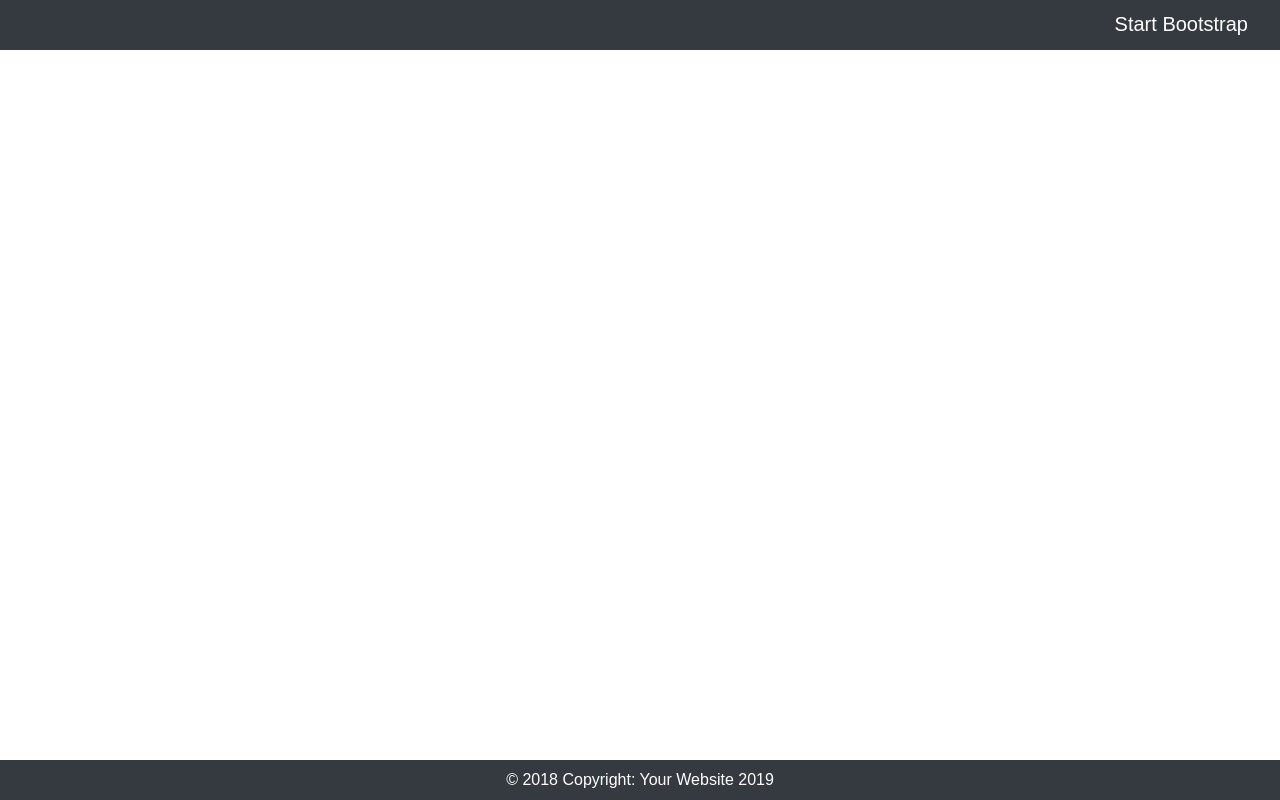
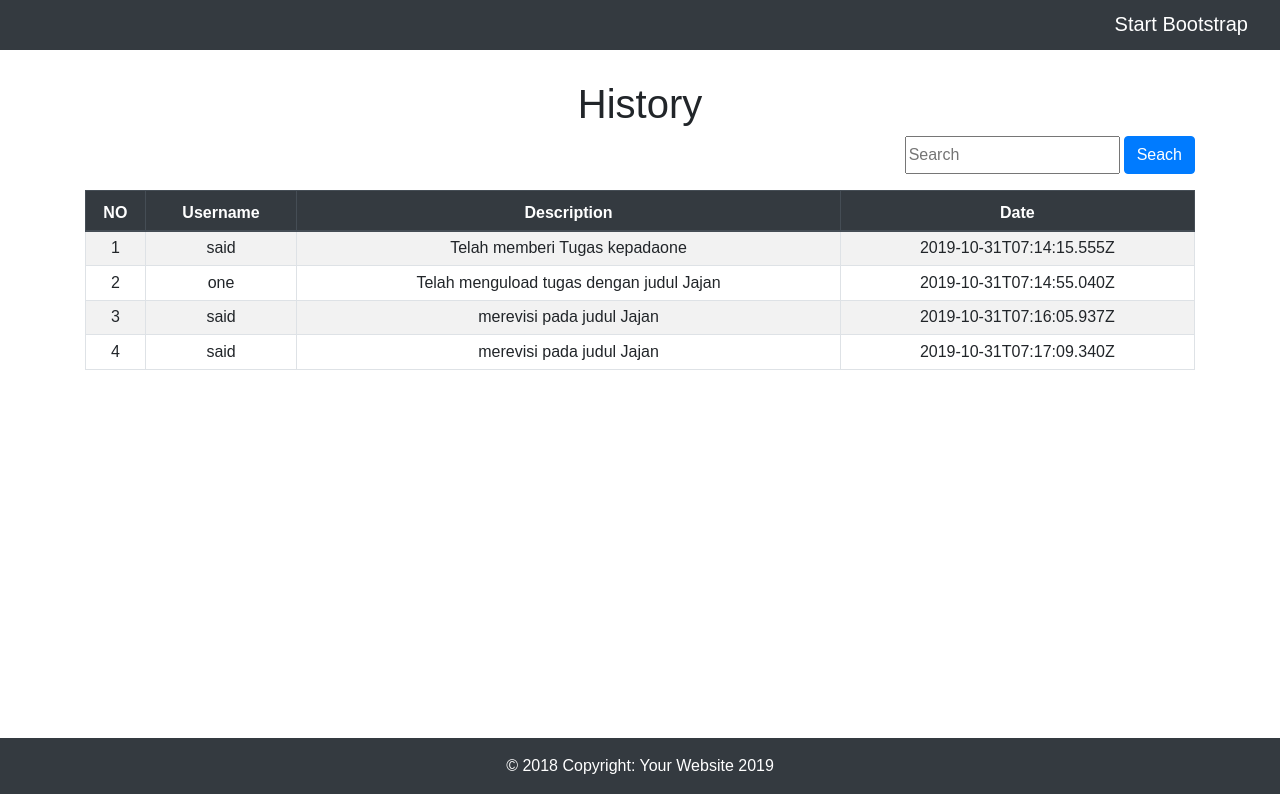
Before and after one commit to msaid-a/Final-Project, a React (Create React App) app: page /history in a window 1280 px wide. Built offline with nearby package versions, Linux system fonts and the light colour scheme; data requests are answered from the project's data file.

Commit message:
Hostory done

```diff
--- a/src/component/DataKaryawan.jsx
+++ b/src/component/DataKaryawan.jsx
@@ -67,7 +67,13 @@ saveGaji = (id, nama, nik) =>{
             bonus
 
         }).then(res=>{
-            alert('success')
+            axios.post('http://localhost:2020/history',{
+                user:this.props.userName,
+                desc:'Telah memberi gaji kepada' + nama,
+                date: new Date()
+            }).then(res=>{
+                alert('success')
+            })
             // this.toggleCancel()
         }).catch(err => {
             alert(err.message)
@@ -111,7 +117,14 @@ postTugas = (id,nama,nik) =>{
     axios.post('http://localhost:2020/tugas',{
         idUser,namaUser,title,description,deadline,from,hasil,status
     }).then(res=>{
-        alert('success')
+        axios.post('http://localhost:2020/history',{
+                user:this.props.userName,
+                desc:'Telah memberi Tugas kepada' + nama,
+                divisi:this.props.jabatan.split(' ')[1],
+                date: new Date()
+            }).then(res=>{
+                alert('success')
+            })
     })
 }
 
@@ -123,8 +136,14 @@ componentDidMount= () =>{
 deleteKaryawan = (id) =>{
     axios.delete('http://localhost:2020/karyawan/'+id,{
     }).then(res=>{
-        alert('success')
-        this.getData()
+        axios.post('http://localhost:2020/history',{
+                user:this.props.userName,
+                desc:'Telah Menghapus Karyawan dengan id' + id,
+                date: new Date()
+            }).then(res=>{
+                alert('success')
+                this.getData()
+            })
     })
 }
 
--- a/src/component/DataTugas.jsx
+++ b/src/component/DataTugas.jsx
@@ -32,15 +32,23 @@ export class DataTugas extends Component {
             }
         }).then(res => {
             this.setState({karyawan: res.data})
+            console.log(this.state.karyawan)
         })
     }
 
-    doneTugas = (id) =>{
+    doneTugas = (id,title) =>{
         axios.patch('http://localhost:2020/tugas/'+id,{
             status : 'Selesai'
         }).then(res=>{
-            alert('Sucess')
-            this.getTugas()
+            axios.post('http://localhost:2020/history',{
+                user:this.props.userName,
+                desc:'menyatakan tugas selesai pada judul ' + title,
+                divisi: this.props.jabatan.split(' ')[1],
+                date: new Date()
+            }).then(res=>{
+                alert('success')
+                this.getTugas()
+            })
         })
     }
 
@@ -53,9 +61,17 @@ export class DataTugas extends Component {
             deadline,
             status:"REVISI"
         }).then(res => {
-            alert('success')
-            this.getTugas()
-            this.toggleCancel()
+            axios.post('http://localhost:2020/history',{
+                user:this.props.userName,
+                desc:'merevisi pada judul ' + this.state.selectTugas.title,
+                divisi: this.props.jabatan.split(' ')[1],
+                date: new Date()
+
+            }).then(res=>{
+                alert('success')
+                this.getTugas()
+                this.toggleCancel()
+            })
         })
     }
 
@@ -78,7 +94,7 @@ export class DataTugas extends Component {
                 <td>{data.title}</td>
                 <td>{data.deadline}</td>
                 <td><a href={data.hasil} className="btn btn-warning"> Download Hasil </a></td>
-                <td><button className="btn btn-success mr-1" onClick={()=>this.doneTugas(data.id)}>Done</button>
+                <td><button className="btn btn-success mr-1" onClick={()=>this.doneTugas(data.id,data.title)}>Done</button>
                     <button className="btn btn-danger" onClick={()=>this.toggle(data.id,data.title)}>Revisi</button></td>
                 <td>{data.status}</td>
             </tr>)
--- a/src/component/Footer.jsx
+++ b/src/component/Footer.jsx
@@ -10,11 +10,11 @@ class Footer extends Component {
             //             </div>
             //         </div>
             // </div>
-            <div className=" fixed-bottom footer mt-auto" style={{height:40}}>
+            <div className=" footer" style={{marginTop:'25%'}}>
               <footer className="">
                   <div className=" container-fluid">
 
-                  <div className="footer-copyright text-center  py-2 w-100 bg-dark text-white">© 2018 Copyright:
+                  <div className="footer-copyright text-center  py-3 w-100 bg-dark text-white">© 2018 Copyright:
                       Your
                       Website 2019
                   </div>
--- a/src/component/Gaji.jsx
+++ b/src/component/Gaji.jsx
@@ -2,6 +2,7 @@ import React, { Component } from 'react'
 import {connect} from 'react-redux'
 import {Redirect} from 'react-router-dom'
 import axios from 'axios'
+
 
 class Gaji extends Component {
 
--- a/src/component/History.jsx
+++ b/src/component/History.jsx
@@ -1,13 +1,95 @@
 import React, { Component } from 'react'
+import axios from '../config/index'
+import {connect} from 'react-redux'
 
 export class History extends Component {
+    state={
+        history:[]
+    }
+    getHistory =() =>{
+        let divisi = this.props.jabatan.split(' ')[1]
+            if(this.props.userName=="admin"){
+                return axios.get('/history')
+                        .then(res=>{
+                        this.setState({history:res.data})
+                    }).catch(err => {
+                        console.log(err)
+                    })
+
+            }
+
+             axios.get('/history',{
+                             params:{
+                                divisi : divisi
+                                }
+                            })
+                        .then(res=>{
+                        this.setState({history:res.data})
+                        console.log(this.state.history)
+                    }).catch(err => {
+                        console.log(err)
+                    })
+
+
+    }
+
+    componentDidMount = () =>{
+        this.getHistory()
+
+
+    }
+
+    renderHistory = () =>{
+        let no = 0
+        return this.state.history.map(data =>{
+            no++
+            return (<tr>
+                <td>{no}</td>
+                <td>{data.user}</td>
+                <td>{data.desc}</td>
+                <td>{data.date}</td>
+            </tr>)
+        })
+    }
+
     render() {
         return (
-            <div>
-                <h1>Historuy</h1>
+            <div className="container">
+                <form style={{marginTop:80}} className="ml-auto">
+                <h1>History </h1>
+
+                    <div className="form-group d-flex justify-content-end">
+
+                        <label className="sr-only">Password</label>
+                            <input type="text" className=""  placeholder="Search"></input>
+                        <button type="submit" class="btn btn-primary ml-1">Seach</button>
+                             </div>
+                </form>
+                <table className="table table-sm table table-bordered table-striped table-responsive-md btn-table mb-5">
+                    <thead style={{fontSize: 15}}  className='thead-dark' style={{height:40}}>
+                    <tr>
+                    <th>NO</th>
+                    <th>Username</th>
+                    <th>Description</th>
+                    <th>Date</th>
+                    </tr>
+                    </thead>
+                    <tbody>
+                        {this.renderHistory()}
+                    </tbody>
+                </table>
             </div>
         )
     }
 }
 
-export default History
+const mapStateToProps = (state) =>{
+    return {
+      userName : state.auth.username,
+      iD : state.auth.id,
+      jabatan : state.auth.jabatan
+    }
+  }
+
+
+export default connect(mapStateToProps)(History)
--- a/src/component/Navbar.jsx
+++ b/src/component/Navbar.jsx
@@ -20,6 +20,9 @@ class Header extends Component {
                     <i className="fas fa-money-bill-wave-alt" />
                     <span>Gaji Karyawan</span>
                 </Link>
+                <Link to="/history" className="menu-item" >
+                    <span>History</span>
+                </Link>
                 <Link onClick={this.props.logoutData}>
                       <button className="menu-item btn btn-danger">Logout</button>
                 </Link>
@@ -38,6 +41,9 @@ class Header extends Component {
                     <i className="fas fa-money-bill-wave-alt" />
                     <span>Data Tugas</span>
                 </Link>
+                <Link to="/history" className="menu-item" >
+                    <span>History</span>
+                </Link>
                 <Link onClick={this.props.logoutData}>
                       <button className="menu-item btn btn-danger">Logout</button>
                 </Link>
@@ -52,6 +58,9 @@ class Header extends Component {
                 <Link to="/tugas" className="menu-item" >
                     <i className="fas fa-money-bill-wave-alt" />
                     <span>Daftar Tugas</span>
+                </Link>
+                <Link to="/history" className="menu-item" >
+                    <span>History</span>
                 </Link>
                 <Link onClick={this.props.logoutData}>
                       <button className="menu-item btn btn-danger">Logout</button>
--- a/src/component/Register.jsx
+++ b/src/component/Register.jsx
@@ -22,7 +22,13 @@ class Register extends Component {
         axios.post('http://localhost:2020/karyawan/',{
             nik,username,email,password,nama,gender,agama,pendidikan,jabatan,pekerjaan
         }).then(res=> {
-            alert('Success')
+            axios.post('http://localhost:2020/history',{
+                user: "admin",
+                desc: "telah menambahkan karyawan baru dengan username " + username,
+                date: new Date()
+            }).then(res=>{
+                alert('Success')
+            })
         })
 
     }
--- a/src/component/Tugas.jsx
+++ b/src/component/Tugas.jsx
@@ -44,7 +44,7 @@ class Tugas extends Component {
 
 
 
-    postTugas = (id,_status) =>{
+    postTugas = (id,_status,title) =>{
         let hasil = this.hasil.value
         let status = 'Terupload'
         if(_status == 'REVISI'){
@@ -56,8 +56,16 @@ class Tugas extends Component {
             hasil : hasil,
             status : status
         }).then(res =>{
-            alert('success')
-            this.getTugas()
+            axios.post('http://localhost:2020/history',{
+                user: this.props.userName,
+                desc :'Telah menguload tugas dengan judul ' + title,
+                divisi:this.props.jabatan.split(' ')[1],
+                date: new Date()
+
+            }).then(res=>{
+                alert('success')
+                this.getTugas()
+            })
         })
     }
 
@@ -150,7 +158,7 @@ class Tugas extends Component {
         </ModalBody>
         <ModalFooter>
           <Button color="secondary" onClick={this.toggleTugasCancel}>Close</Button>
-          <Button color="primary" onClick={() => this.postTugas(id,status)}>Submit</Button>
+          <Button color="primary" onClick={() => this.postTugas(id,status,title)}>Submit</Button>
         </ModalFooter>
       </Modal>
             </div>
--- a/src/fakeApi/db.json
+++ b/src/fakeApi/db.json
@@ -66,16 +66,16 @@
       "id": 6
     },
     {
-      "nik": 213813861,
+      "nik": 12344121,
       "username": "ujang",
       "email": "ujang@ujang.com",
       "password": "11223344",
       "nama": "ujang",
       "gender": "Laki-Laki",
-      "agama": "islam",
-      "pendidikan": "s2",
+      "agama": "Islam",
+      "pendidikan": "S2",
       "jabatan": "Karyawan Marketing",
-      "pekerjaan": "Digital Marketing",
+      "pekerjaan": "Sales",
       "id": 7
     }
   ],
@@ -199,11 +199,11 @@
       "idUser": 3,
       "namaUser": "one",
       "title": "123",
-      "description": "eqwewq",
-      "deadline": "2019-10-27",
+      "description": "asddsaad",
+      "deadline": "2019-11-08",
       "from": "said",
       "hasil": "",
-      "status": "belum di kumpulkan",
+      "status": "REVISI",
       "id": 1
     },
     {
@@ -243,12 +243,85 @@
       "idUser": 3,
       "namaUser": "one",
       "title": "asdndsa",
-      "description": "sad",
-      "deadline": "2019-11-02",
+      "description": "asdassd",
+      "deadline": "2019-11-09",
       "from": "said",
       "hasil": "sadads",
       "status": "REVISI",
       "id": 5
+    },
+    {
+      "idUser": 4,
+      "namaUser": "two",
+      "title": "Halaman Awal",
+      "description": "",
+      "deadline": "2019-11-09",
+      "from": "said",
+      "hasil": "asddsa",
+      "status": "Selesai",
+      "id": 6
+    },
+    {
+      "idUser": 4,
+      "namaUser": "two",
+      "title": "Back end ",
+      "description": "dsads",
+      "deadline": "2019-11-09",
+      "from": "said",
+      "hasil": "asdsad",
+      "status": "Terupload",
+      "id": 7
+    },
+    {
+      "idUser": 3,
+      "namaUser": "one",
+      "title": "asdsad",
+      "description": "",
+      "deadline": "2019-11-09",
+      "from": "said",
+      "hasil": "",
+      "status": "belum di kumpulkan",
+      "id": 8
+    },
+    {
+      "idUser": 3,
+      "namaUser": "one",
+      "title": "Jajan",
+      "description": "adsa",
+      "deadline": "2019-11-09",
+      "from": "said",
+      "hasil": "asddsa",
+      "status": "REVISI",
+      "id": 9
+    }
+  ],
+  "history": [
+    {
+      "user": "said",
+      "desc": "Telah memberi Tugas kepadaone",
+      "divisi": "Aplikasi",
+      "date": "2019-10-31T07:14:15.555Z",
+      "id": 1
+    },
+    {
+      "user": "one",
+      "desc": "Telah menguload tugas dengan judul Jajan",
+      "divisi": "Aplikasi",
+      "date": "2019-10-31T07:14:55.040Z",
+      "id": 2
+    },
+    {
+      "user": "said",
+      "desc": "merevisi pada judul Jajan",
+      "date": "2019-10-31T07:16:05.937Z",
+      "id": 3
+    },
+    {
+      "user": "said",
+      "desc": "merevisi pada judul Jajan",
+      "divisi": "Aplikasi",
+      "date": "2019-10-31T07:17:09.340Z",
+      "id": 4
     }
   ]
 }
```
Also changed, not shown: 1 other file (tests, documents, lock files or other folders).
